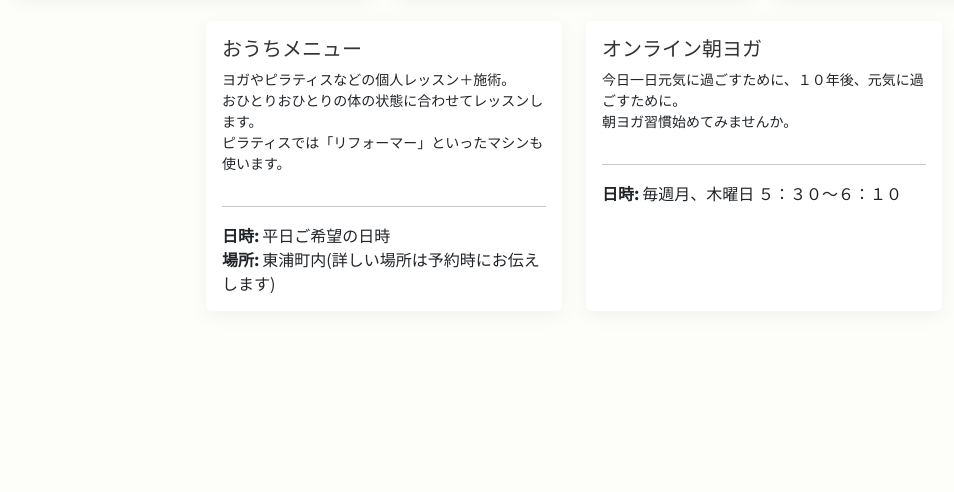
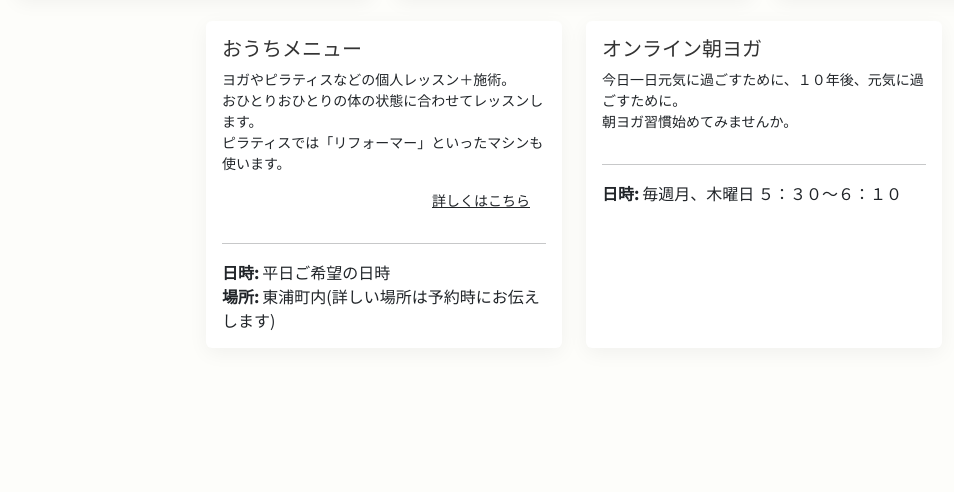
Before and after one commit to dedyeera/fukufukuHP, a plain HTML site: page index.html in a window 1280 px wide. Shown: the part 1506-1998 px from the top of the page, without its empty margins (66-1020 px from the left). Drawn offline with nearby package versions, Linux system fonts and the light colour scheme; placeholder pictures from the web are drawn by us; a web font is replaced by a local one.

Commit message:
feat: Add link to ouchi-menu details

```diff
--- a/index.html
+++ b/index.html
@@ -126,6 +126,7 @@
                                 <div class="card-body d-flex flex-column">
                                     <h5 class="card-title">おうちメニュー</h5>
                                     <p class="card-text small">ヨガやピラティスなどの個人レッスン＋施術。<br>おひとりおひとりの体の状態に合わせてレッスンします。<br>ピラティスでは「リフォーマー」といったマシンも使います。</p>
+                                    <p class="card-text small text-end pe-3"><u>詳しくはこちら</u></p>
                                     <hr>
                                     <p class="card-text">
                                         <strong>日時:</strong> 平日ご希望の日時<br>
```
